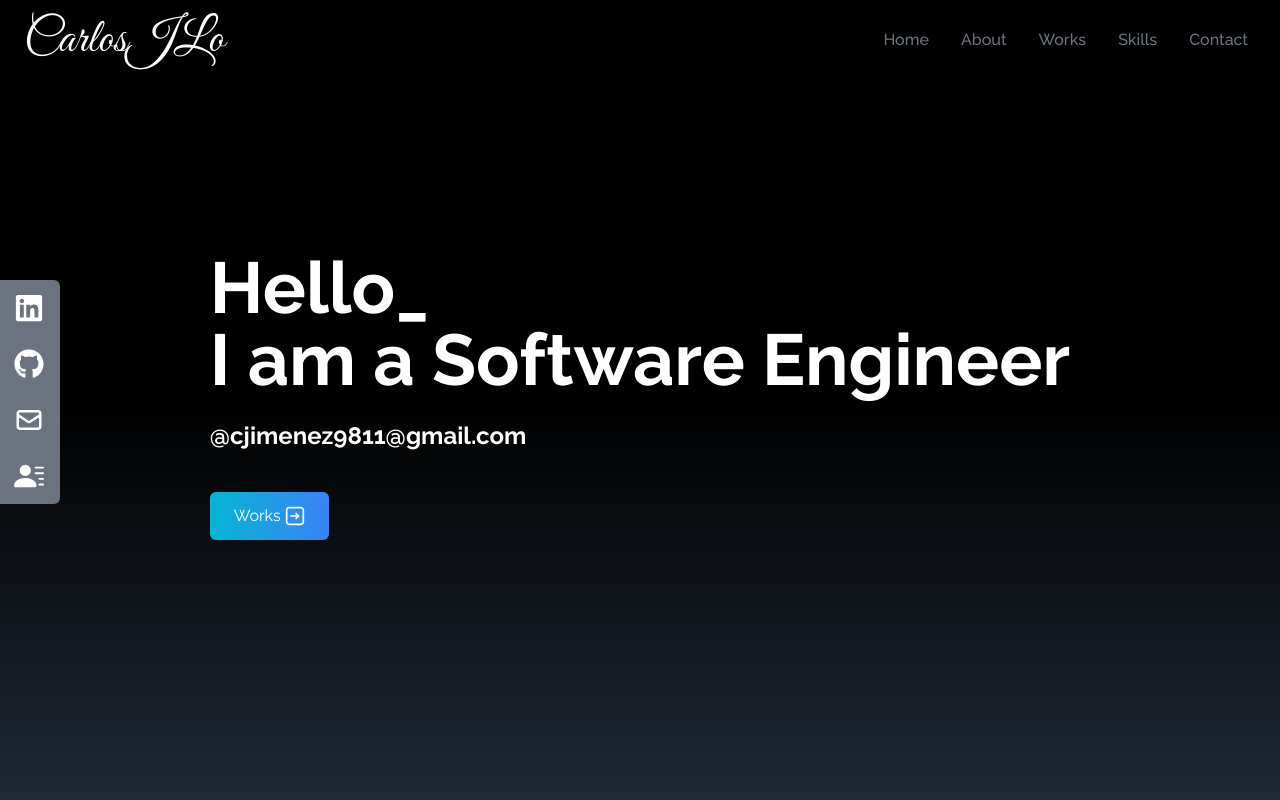
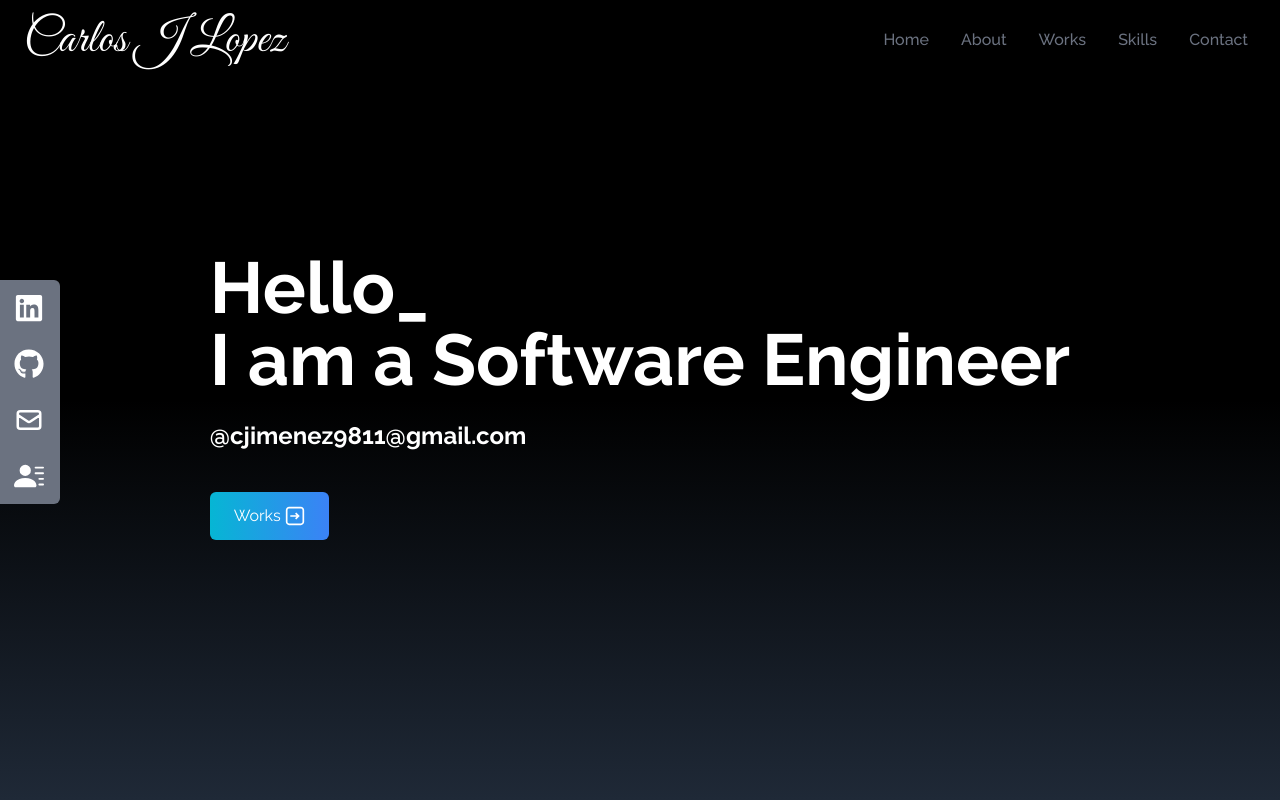
Before and after one commit to carlos-lopez98/WebPro, a React (Create React App) app: page / in a window 1280 px wide. Shown: the top 800 px of the page. Built offline with nearby package versions, Linux system fonts and the light colour scheme.

Commit message:
Updated name

```diff
--- a/src/components/NavBar.jsx
+++ b/src/components/NavBar.jsx
@@ -33,7 +33,7 @@ const NavBar = () => {
     return (
         <div className="flex justify-between items-center w-full h-20 px-4 text-white fixed bg-black">
             <div>
-                <h1 className="text-5xl font-signature ml-2">CarlosJLo</h1>
+                <h1 className="text-5xl font-signature ml-2">Carlos J Lopez</h1>
             </div>
             <ul className='hidden md:flex'>
                 {links.map(({ id, link }) => (
```
